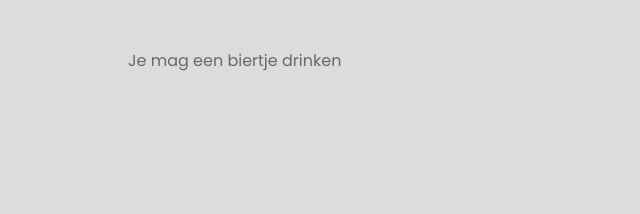
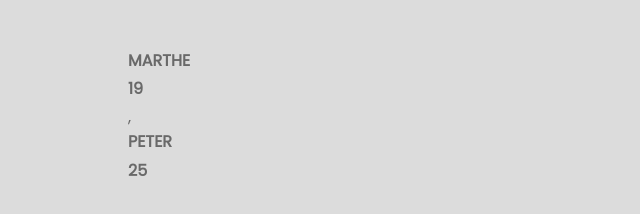
Before and after one commit to docentDavid/ES6-JavaScript, a website built with Parcel: page index.html in a window 1280 px wide. Shown: the whole page, without its empty margins (0-640 px from the left). Built offline with nearby package versions, Linux system fonts and the light colour scheme.

Commit message:
map added

```diff
--- a/index.html
+++ b/index.html
@@ -10,6 +10,6 @@
   <body>
     <div id="app" class="container"></div>
 
-    <script src="./src/6.ternary.js"></script>
+    <script src="./src/7.map.js"></script>
   </body>
 </html>
--- /dev/null
+++ b/src/7.map.js
@@ -0,0 +1,33 @@
+import "./index.css";
+
+let appNode = document.getElementById("app");
+
+// const getallen = [1, 4, 9, 16];
+
+// const getal = getallen.map((getal) => {
+//   return getal ** 2; // Kwadraat
+// });
+
+const personen = [
+  {
+    voornaam: "Marthe",
+    leeftijd: 19,
+    isGetrouwd: false,
+    studeertNog: true
+  },
+  {
+    voornaam: "Peter",
+    leeftijd: 25,
+    isGetrouwd: true,
+    studeertNog: true
+  }
+];
+
+const persoon = personen.map((persoon) => {
+  return `
+  <p>${persoon.voornaam}</p>
+  <p>${persoon.leeftijd}</p>
+  `;
+});
+
+appNode.innerHTML = persoon;
```
